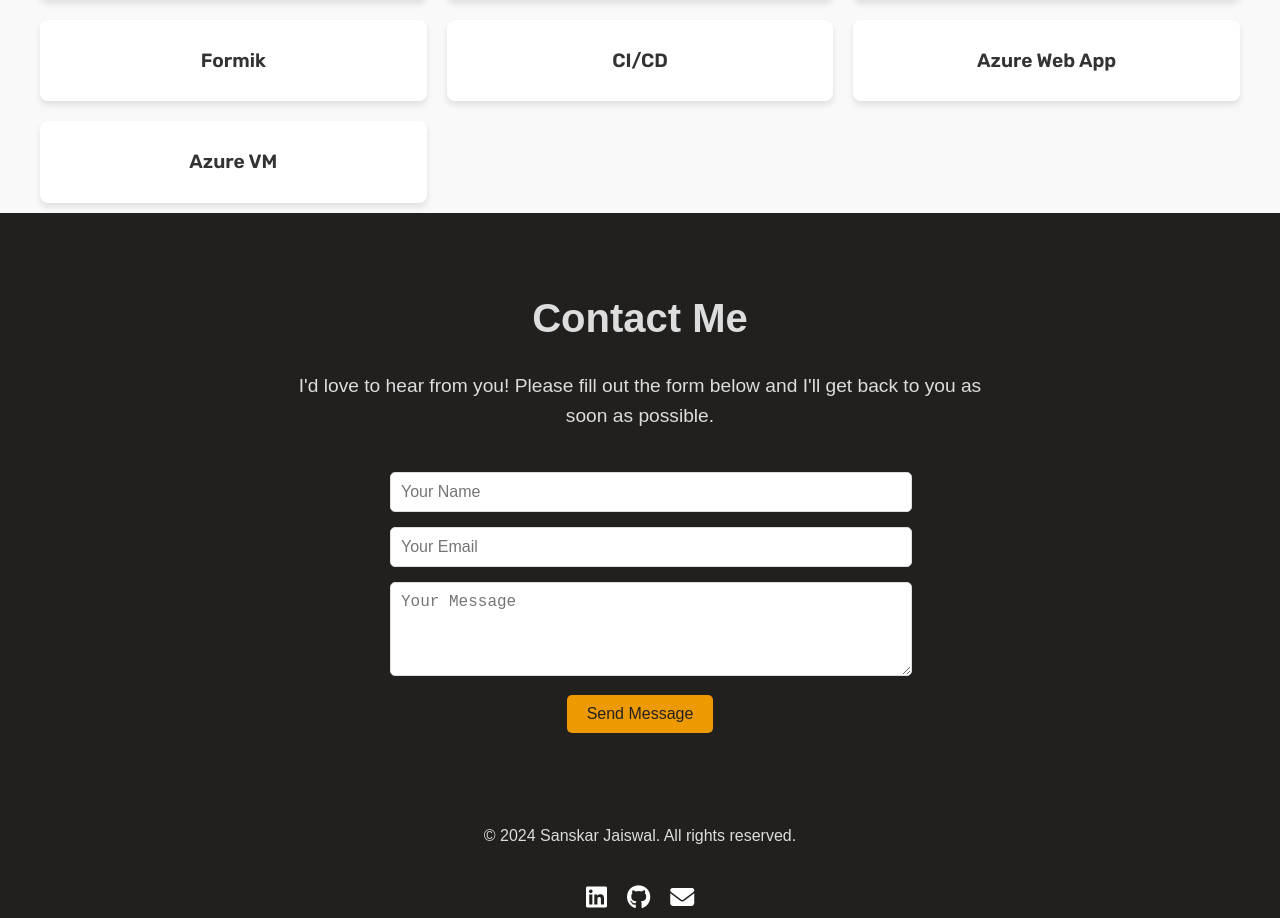
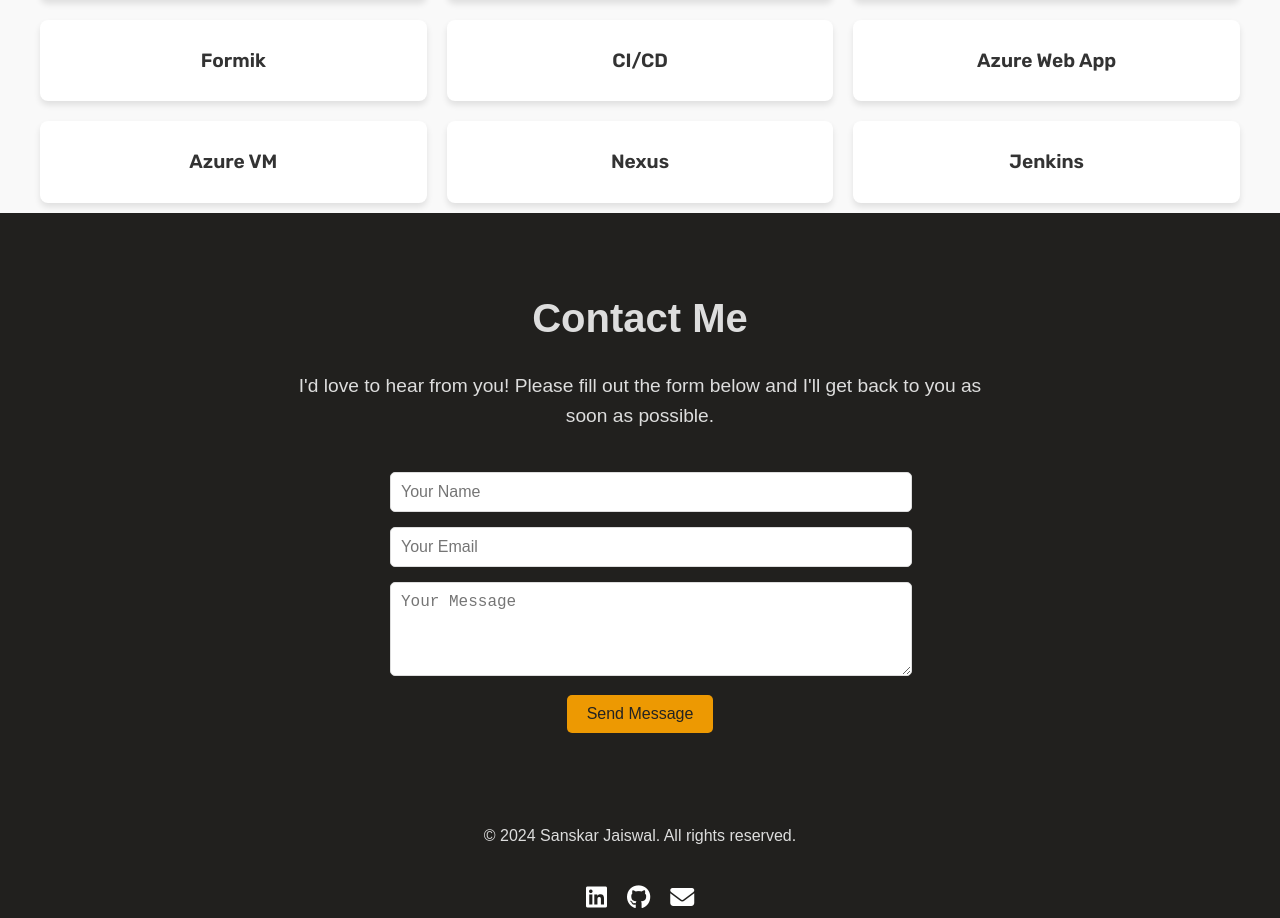
Before and after one commit to Sanskar-Jaiswal/PortfolioJS, a React (Create React App) app: page / in a window 1280 px wide. Shown: the part 3176-4094 px from the top of the page. Built offline with nearby package versions, Linux system fonts and the light colour scheme; a web font is replaced by a local one.

Commit message:
added the skills

```diff
--- a/src/component/Skills/MySkills.js
+++ b/src/component/Skills/MySkills.js
@@ -82,6 +82,13 @@ const MySkills = () => {
           <h3 className="skill-title">Azure VM</h3>
 
         </div>
+        <div className="skill-card">
+          <h3 className="skill-title">Nexus</h3>
+        </div>
+        <div className="skill-card">
+          <h3 className="skill-title">Jenkins</h3>
+        </div>
+
       </div>
     </section>
   )
```
